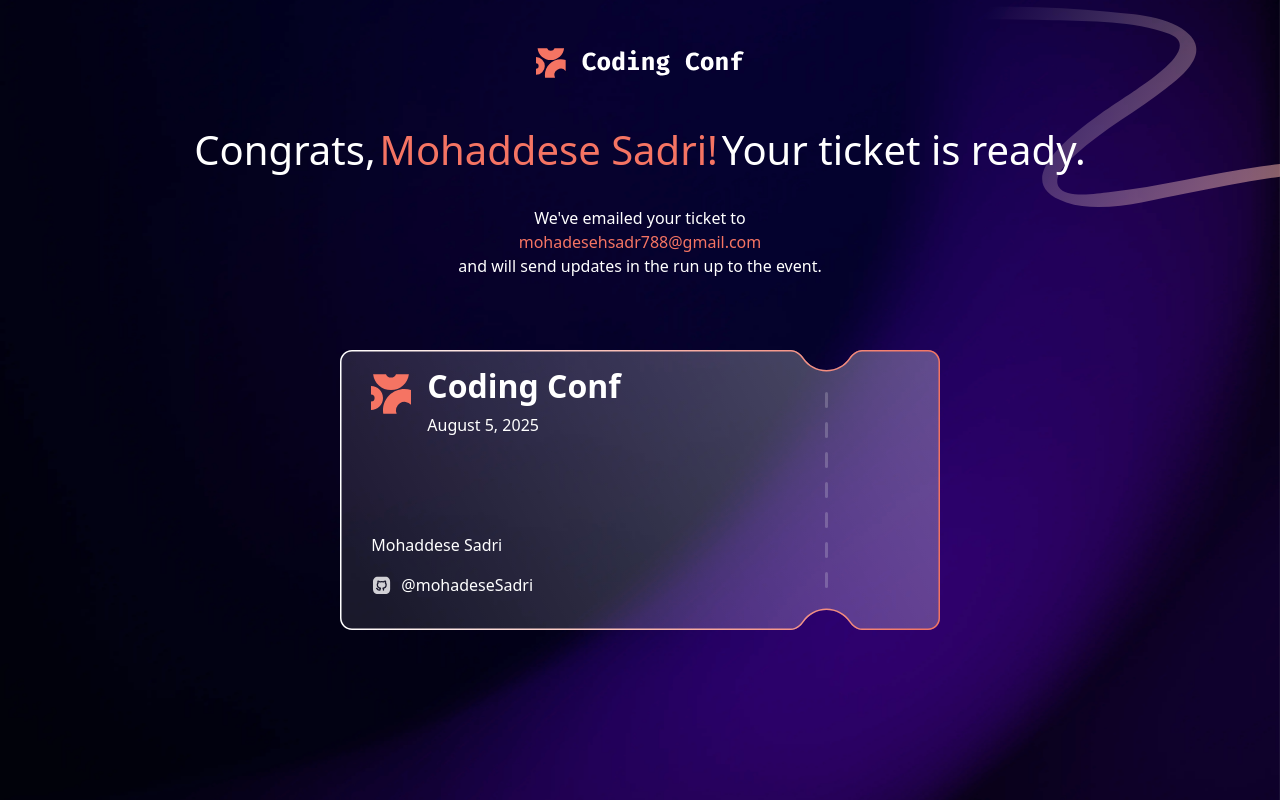
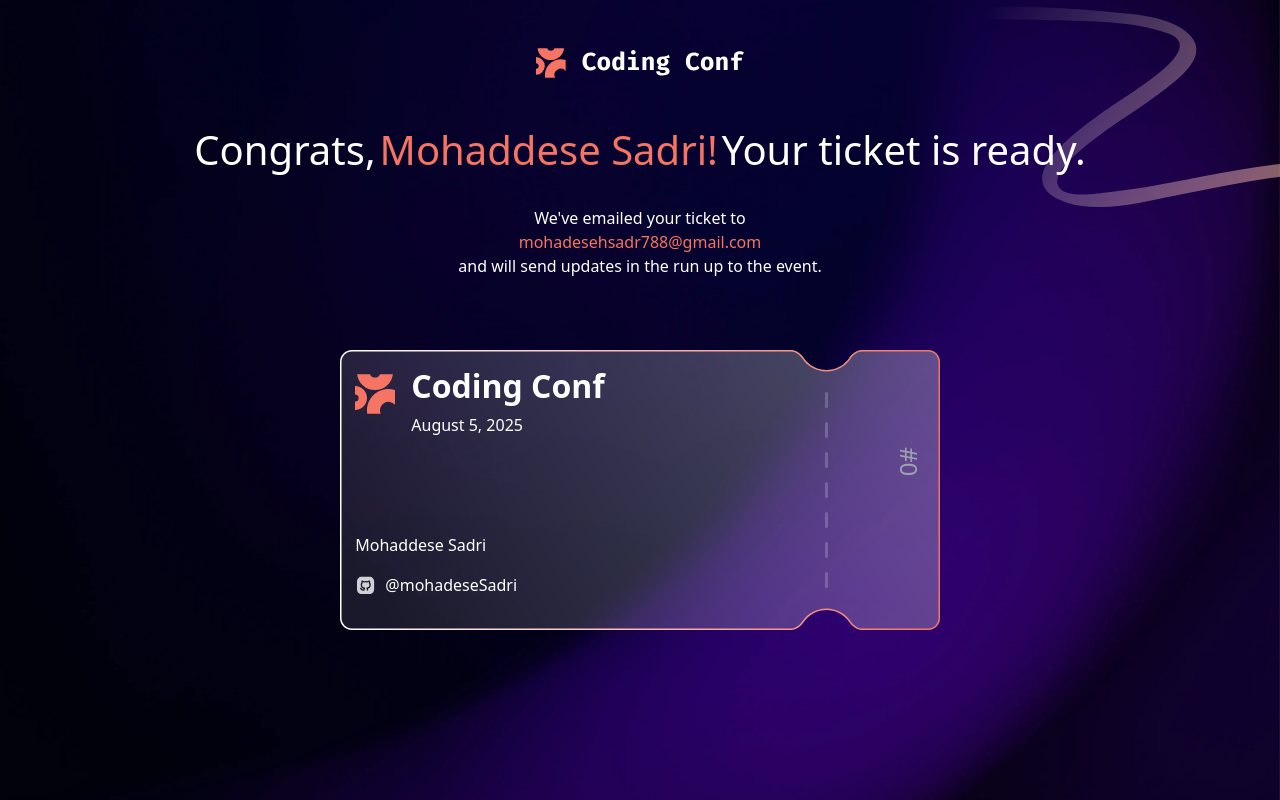
Before and after one commit to mohadeseSadri/Conference-ticket, a React (Vite) app in the folder Ticket/: page /ticket in a window 1280 px wide. Built offline with nearby package versions, Linux system fonts and the light colour scheme.

Commit message:
Building random number for ticket

```diff
--- a/Ticket/src/Components/Form/Form.tsx
+++ b/Ticket/src/Components/Form/Form.tsx
@@ -1,6 +1,7 @@
 import { useState } from "react";
-import { Link, useNavigate } from "react-router-dom";
+import { useNavigate } from "react-router-dom";
 import { useQueryClient } from "@tanstack/react-query";
+import { useRandomNumber } from "../Ticket/RandomNumberContext";
 
 function Form() {
   const [email] = useState("");
@@ -12,16 +13,16 @@ function Form() {
   const queryClient = useQueryClient();
   const navigate = useNavigate();
 
-  const [formData, ] = useState({
+  const [formData] = useState({
     name: "",
     email: "",
-    username: ""
+    username: "",
   });
 
   const handleSubmit = (event: React.FormEvent<HTMLFormElement>) => {
     event.preventDefault();
-    queryClient.setQueryData(['ticket'], formData);
-    navigate('../Ticket/designTicket');
+    queryClient.setQueryData(["ticket"], formData);
+    navigate("/ticket");
 
     if (!email) {
       setError("Please enter your email");
@@ -35,17 +36,17 @@ function Form() {
 
     setError("");
     console.log("Email is valid:", email);
+  };
 
-    setTicketDate(new Date());
-    setIsSubmitted(true);
-  };
+  const { generateRandomNumber } = useRandomNumber();
+
   return (
     <>
       <form onSubmit={handleSubmit} className="relative">
         <div className="flex items-center justify-center">
           <div>
             <div>
-              <p className="mb-2 mt-3">Full Name</p>
+              <p className="mt-3 mb-2">Full Name</p>
               <div className="flex items-center justify-center">
                 <input
                   type="text"
@@ -55,7 +56,7 @@ function Form() {
             </div>
 
             <div>
-              <p className="mb-2 mt-3">Email Address</p>
+              <p className="mt-3 mb-2">Email Address</p>
               <div className="flex items-center justify-center">
                 <input
                   type="email"
@@ -71,7 +72,7 @@ function Form() {
             </div>
 
             <div>
-              <p className="mb-2 mt-3">GitHub Username</p>
+              <p className="mt-3 mb-2">GitHub Username</p>
               <div className="flex items-center justify-center">
                 <input
                   type="text"
@@ -83,11 +84,11 @@ function Form() {
 
             <div className="flex items-center justify-center">
               <button
+                onClick={generateRandomNumber}
                 type="submit"
                 className="z-[2] mt-3 w-[450px] rounded-lg bg-[#E97464] px-6 py-2 font-bold text-black"
-
               >
-                <Link to="/ticket">Generate My Ticket</Link>
+                Generate My Ticket
               </button>
             </div>
           </div>
@@ -98,10 +99,3 @@ function Form() {
 }
 
 export default Form;
-function setTicketDate(arg0: Date) {
-  throw new Error("Function not implemented.");
-}
-
-function setIsSubmitted(arg0: boolean) {
-  throw new Error("Function not implemented.");
-}
--- /dev/null
+++ b/Ticket/src/Components/Ticket/RandomNumberContext.tsx
@@ -0,0 +1,38 @@
+import { createContext, useContext, useState, type ReactNode } from "react";
+
+type RandomNumberContextValue = {
+  randomNumber: number;
+  generateRandomNumber: () => void;
+};
+
+const RandomNumberContext = createContext<RandomNumberContextValue | undefined>(
+  undefined,
+);
+
+export function RandomNumberProvider({ children }: { children: ReactNode }) {
+  const [randomNumber, setRandomNumber] = useState<number>(0);
+
+  const generateRandomNumber = () => {
+    setRandomNumber(Math.floor(Math.random() * 90000) + 10000);
+  };
+
+  return (
+    <RandomNumberContext.Provider
+      value={{ randomNumber, generateRandomNumber }}
+    >
+      {children}
+    </RandomNumberContext.Provider>
+  );
+}
+
+export function useRandomNumber() {
+  const ctx = useContext(RandomNumberContext);
+  if (!ctx) {
+    throw new Error(
+      "useRandomNumber must be used within a RandomNumberProvider",
+    );
+  }
+  return ctx;
+}
+
+export default RandomNumberContext;
--- a/Ticket/src/Components/Ticket/TicketDetails.tsx
+++ b/Ticket/src/Components/Ticket/TicketDetails.tsx
@@ -2,6 +2,7 @@ import PatternTicket from "../../assets/Images/pattern-ticket.svg";
 import logo from "../../assets/Images/logo-mark.svg";
 import UserInformation from "./UserInformation";
 import GithubIcon from "../../assets/Images/icon-github.svg";
+import { useRandomNumber } from "./RandomNumberContext";
 
 function TicketDetails({ ticketDate = new Date() }: { ticketDate?: Date }) {
   const formattedDate = ticketDate.toLocaleDateString("en-US", {
@@ -13,11 +14,14 @@ function TicketDetails({ ticketDate = new Date() }: { ticketDate?: Date }) {
   const { data: ticket } = UserInformation();
   if (!ticket) return <div>Loading...</div>;
 
+  const { randomNumber } = useRandomNumber();
+
   return (
     <>
       <div className="relative mt-5 flex items-center justify-center">
         <img src={PatternTicket} alt="" />
-        <div className="absolute z-[3]">
+        <div className="absolute z-[3] flex">
+          <div>
             <div className="mr-[18rem] mb-[5rem]">
               <div className="flex">
                 <img src={logo} alt="" className="mb-[2rem]" />
@@ -36,6 +40,11 @@ function TicketDetails({ ticketDate = new Date() }: { ticketDate?: Date }) {
               </div>
             </div>
           </div>
+
+          <div style={{ writingMode: "vertical-rl", textOrientation: "mixed" }}>
+            <p className="text-2xl mt-[5rem] text-gray-400">#{randomNumber}</p>
+          </div>
+        </div>
       </div>
     </>
   );
--- a/Ticket/src/main.tsx
+++ b/Ticket/src/main.tsx
@@ -4,13 +4,16 @@ import { QueryClient, QueryClientProvider } from "@tanstack/react-query";
 import { RouterProvider } from "react-router-dom";
 import router from "./routing/routes";
 import "bootstrap/dist/css/bootstrap.css";
+import { RandomNumberProvider } from "./Components/Ticket/RandomNumberContext";
 
 const queryClient = new QueryClient();
 
 createRoot(document.getElementById("root")!).render(
   <StrictMode>
     <QueryClientProvider client={queryClient}>
-      <RouterProvider router={router} />
+      <RandomNumberProvider>
+        <RouterProvider router={router} />
+      </RandomNumberProvider>
     </QueryClientProvider>
   </StrictMode>,
 );
```
Lines whose indentation alone changed are shown as unchanged.
